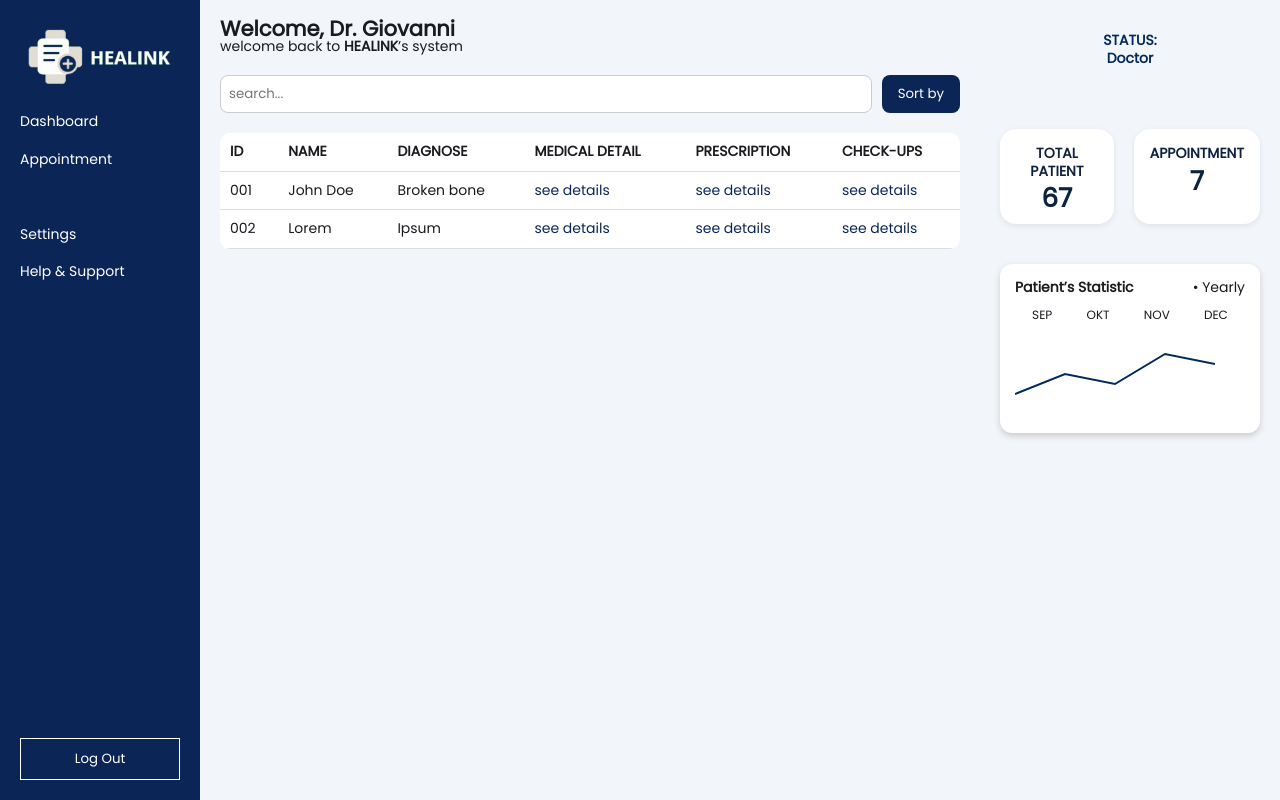
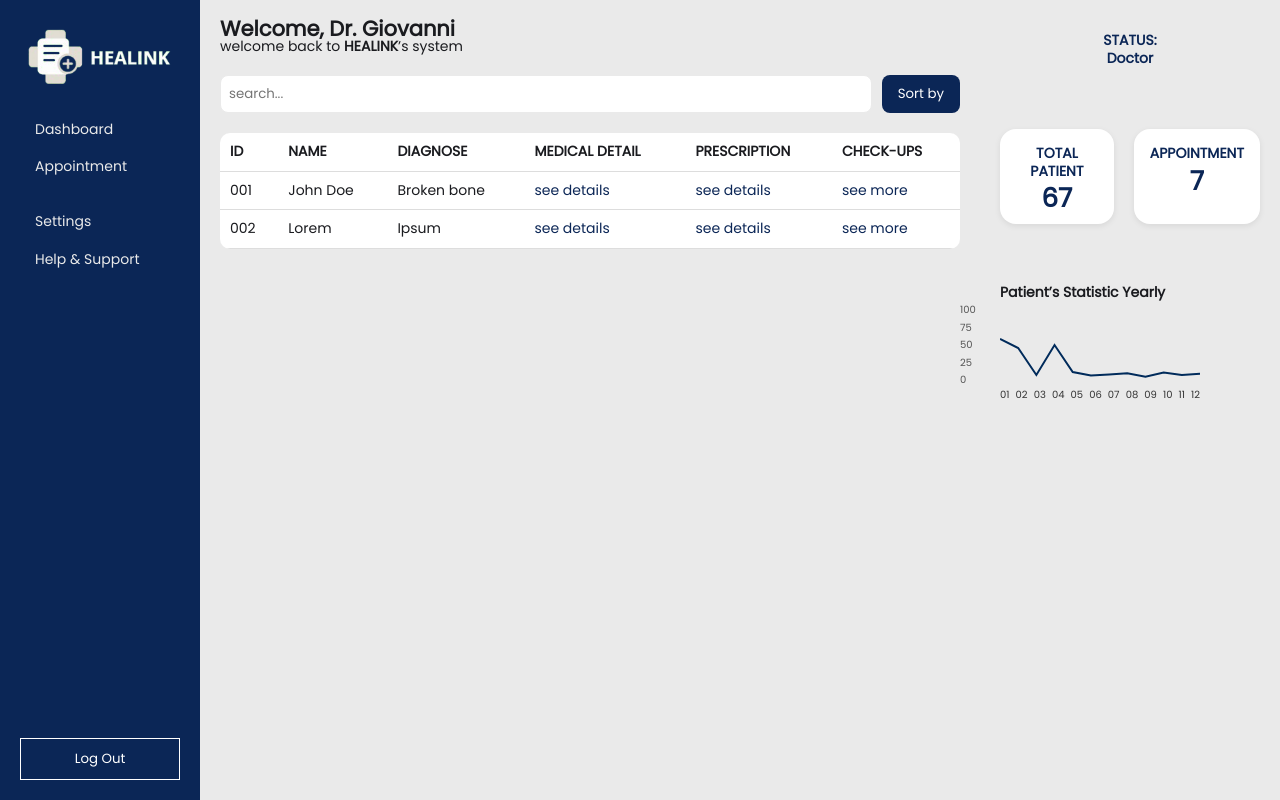
Before and after one commit to mamamia0001/healink_project, an Angular app in the folder healink-undiknas/: page /doctordashboard in a window 1280 px wide. Built offline with nearby package versions, Linux system fonts and the light colour scheme.

Commit message:
memperbaiki halaman doctordashboard

```diff
--- a/healink-undiknas/src/app/doctordashboard/doctordashboard.css
+++ b/healink-undiknas/src/app/doctordashboard/doctordashboard.css
@@ -8,13 +8,13 @@
 .container {
   display: flex;
   height: 100vh;
-  background-color: #f2f5f9;
+  background-color: #EAEAEA;
 }
 
 .sidebar {
   width: 200px;
   background-color: #0B2656;
-  color: #fff;
+  color: white;
   padding: 20px;
   display: flex;
   flex-direction: column;
@@ -29,20 +29,24 @@
   margin-bottom: auto;
 }
 
-.sidebar ul li {
-  margin: 20px 0;
-  cursor: pointer;
+.sidebar ul li a {
+  display: block;
+  padding: 10px 15px;
+  color: #EAEAEA;
+  text-decoration: none;
+  border-radius: 8px;
+  transition: background-color 0.3s ease;
 }
 
-.sidebar ul li:hover {
+.sidebar ul li a:hover {
   background-color: #16366f;
 }
 
 .logout {
   margin-top: auto;
   background: none;
-  border: 1px solid #fff;
-  color: #fff;
+  border: 1px solid white;
+  color: white;
   padding: 10px;
   cursor: pointer;
 }
@@ -65,7 +69,7 @@ header {
 }
 
 .doctor-status {
-  background-color: #f2f5f9;
+  background-color: #EAEAEA;
   padding: 12px;
   margin-bottom: 10px;
   text-align: center;
@@ -73,7 +77,7 @@ header {
 }
 
 .status-text {
-  color: #002B5B;
+  color: #0B2656;
 }
 
 .search-section {
@@ -86,7 +90,7 @@ header {
   flex: 1;
   padding: 8px;
   border-radius: 8px;
-  border: 1px solid #ccc;
+  border: 1px solid #EAEAEA;
 }
 
 .sort-btn {
@@ -121,7 +125,7 @@ header {
 
 .right-panel {
   width: 300px;
-  background: #f2f5f9;
+  background: #EAEAEA;
   padding: 20px;
   display: flex;
   flex-direction: column;
@@ -157,7 +161,7 @@ header {
 .summary-card p {
   font-weight: bold;
   font-size: 14px;
-  color: #0c2340;
+  color: #0B2656;
   margin-bottom: 10px;
   text-align: center;
 }
@@ -169,45 +173,41 @@ header {
   gap: 10px;
 }
 
-.icon-circle {
-  width: 50px;
-  height: 50px;
-  background-color: #e5e8f0;
-  border-radius: 50%;
-  display: flex;
-  align-items: center;
-  justify-content: center;
-}
-
-.icon-circle i {
-  font-size: 20px;
-  color: #0c2340;
-}
-
 .summary-content h3 {
   font-size: 26px;
   font-weight: bold;
-  color: #0c2340;
+  color: #0B2656;
   margin: 0;
 }
 
 .stats {
-  background: white;
-  padding: 15px;
-  border-radius: 12px;
-  box-shadow: 0px 3px 6px #ccc;
+  margin-top: 20px;
 }
 
-.stats .yearly {
-  float: right;
-  font-weight: normal;
+.stats .y-axis-labels {
+  display: flex;
+  flex-direction: column;
+  justify-content: space-between;
+  height: 80px;
+  position: absolute;
+  left: -40px;
+  font-size: 10px;
+  color: #555;
+}
+
+.stats .chart-wrapper {
+  position: relative;
+  display: flex;
+  align-items: flex-end;
 }
 
 .stats .graph {
   display: flex;
-  justify-content: space-around;
-  margin: 10px 0;
-  font-size: 12px;
+  justify-content: space-between;
+  width: 200px;
+  margin-top: 5px;
+  font-size: 10px;
+  color: #333;
 }
 
 .modal {
@@ -224,7 +224,7 @@ header {
 }
 
 .modal-content {
-  background-color: #fff;
+  background-color: #EAEAEA;
   width: 600px;
   border-radius: 12px;
   overflow: hidden;
--- a/healink-undiknas/src/app/doctordashboard/doctordashboard.html
+++ b/healink-undiknas/src/app/doctordashboard/doctordashboard.html
@@ -1,16 +1,25 @@
 <div class="container">
   <aside class="sidebar">
     <img src="assets/healink_logo2.png" alt="Healink Logo" />
+    <br/>
     <nav>
   <ul>
-        <li>Dashboard</li>
-        <li>Appointment</li>
+    <li>
+      <a routerLink="/dashboard" routerLinkActive="active" [routerLinkActiveOptions]="{ exact: true }">Dashboard</a>
+    </li>
+    <li>
+      <a routerLink="/appointment" routerLinkActive="active">Appointment</a>
+    </li>
     <br />
-        <li>Settings</li>
-        <li>Help & Support</li>
+    <li>
+      <a routerLink="/settings" routerLinkActive="active">Settings</a>
+    </li>
+    <li>
+      <a routerLink="/help" routerLinkActive="active">Help & Support</a>
+    </li>
   </ul>
 </nav>
-    <button class="logout">Log Out</button>
+    <button class="logout" routerLinkActive="active">Log Out</button>
   </aside>
 
   <main class="main-content">
@@ -45,7 +54,7 @@
             <td>{{patient.diagnosis}}</td>
             <td><a href="" (click)="openModal(patient); $event.preventDefault()">see details</a></td>
             <td><a href="#">see details</a></td>
-            <td><a href="#">see details</a></td>
+            <td><a href="#">see more</a></td>
           </tr>
         </tbody>
       </table>
@@ -73,21 +82,30 @@
     </div>
 
   <div class="stats">
-      <h4>Patient’s Statistic <span class="yearly">• Yearly</span></h4>
-      <div class="graph">
-        <span>SEP</span>
-        <span>OKT</span>
-        <span>NOV</span>
-        <span>DEC</span>
+  <h4>Patient’s Statistic Yearly</h4>
+  <div class="chart-wrapper">
+    <!-- Y-axis -->
+    <div class="y-axis-labels">
+      <span>100</span>
+      <span>75</span>
+      <span>50</span>
+      <span>25</span>
+      <span>0</span>
     </div>
+
     <svg height="80" width="200">
       <polyline
         fill="none"
         stroke="#002B5B"
         stroke-width="2"
-          points="0,60 50,40 100,50 150,20 200,30"
+        [attr.points]="getStatisticPolylinePoints()"
       />
     </svg>
+  </div>
+
+  <div class="graph">
+    <span *ngFor="let stat of statistics2025">{{ stat.month }}</span>
+  </div>
 </div>
   </aside>
 </div>
--- a/healink-undiknas/src/app/doctordashboard/doctordashboard.ts
+++ b/healink-undiknas/src/app/doctordashboard/doctordashboard.ts
@@ -1,10 +1,11 @@
 import { CommonModule } from '@angular/common';
 import { Component } from '@angular/core';
+import { RouterModule } from '@angular/router';
 
 @Component({
   selector: 'app-doctor-dashboard',
   standalone: true,
-  imports: [CommonModule],
+  imports: [CommonModule,RouterModule],
   templateUrl: './doctordashboard.html',
   styleUrls: ['./doctordashboard.css']
 })
@@ -59,4 +60,32 @@ export class Doctordashboard {
   closeModal() {
     this.selectedPatient = null;
   }
+
+  statistics2025 = [
+  { month: '01', count: 70 },
+  { month: '02', count: 55 },
+  { month: '03', count: 10 },
+  { month: '04', count: 60 },
+  { month: '05', count: 15 },
+  { month: '06', count: 9 },
+  { month: '07', count: 11 },
+  { month: '08', count: 13 },
+  { month: '09', count: 7 },
+  { month: '10', count: 14 },
+  { month: '11', count: 10 },
+  { month: '12', count: 12 }
+];
+
+getStatisticPolylinePoints(): string {
+  const maxY = 100;
+  const scaleY = 60 / maxY;
+  const stepX = 200 / (this.statistics2025.length - 1);
+  return this.statistics2025
+    .map((stat, i) => {
+      const x = i * stepX;
+      const y = 80 - (stat.count * scaleY);
+      return `${x},${y}`;
+    })
+    .join(' ');
 }
+}
```
Lines whose indentation alone changed are shown as unchanged.
